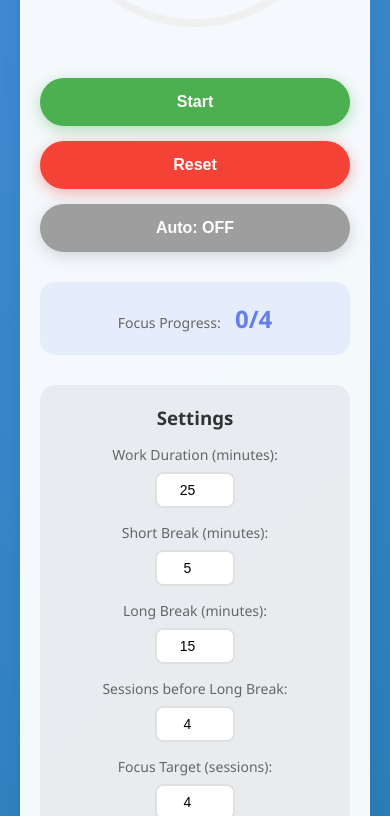
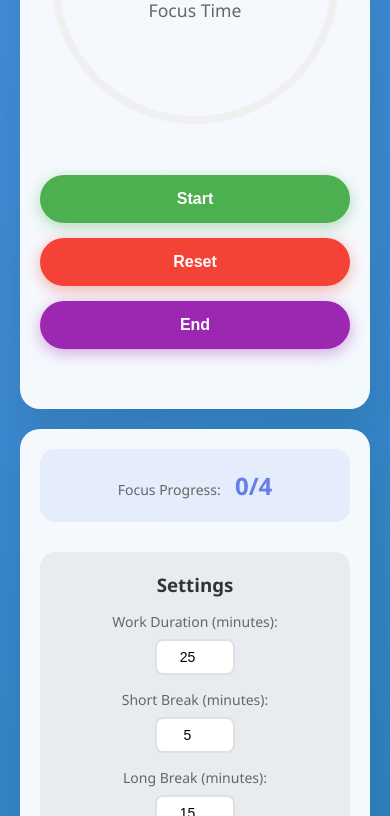
Before and after one commit to mattjahrgut/pomodoro, a plain HTML site: page index.html in a window 390 px wide. Shown: the part 433-1249 px from the top of the page. Drawn offline with Linux system fonts and the light colour scheme.

Commit message:
Redesign with stats to the right

```diff
--- a/index.html
+++ b/index.html
@@ -8,8 +8,17 @@
 </head>
 <body>
     <div class="container">
-        <div class="timer-card">
-            <h1 class="title">🍅 Pomodoro Timer</h1>
+        <div class="header-container">
+            <h1 class="title">🍎 Pomodoro Timer</h1>
+        </div>
+
+        <div class="main-content">
+            <div class="timer-section">
+                <div class="auto-control">
+                    <button class="control-btn auto-btn" id="auto-btn">
+                        <span class="btn-text">Auto: OFF</span>
+                    </button>
+                </div>
 
                 <div class="timer-display">
                     <div class="time-circle">
@@ -31,11 +40,13 @@
                     <button class="control-btn reset-btn" id="reset-btn">
                         <span class="btn-text">Reset</span>
                     </button>
-                <button class="control-btn auto-btn" id="auto-btn">
-                    <span class="btn-text">Auto: OFF</span>
+                    <button class="control-btn end-btn" id="end-btn">
+                        <span class="btn-text">End</span>
                     </button>
                 </div>
+            </div>
 
+            <div class="sidebar">
                 <div class="session-info">
                     <div class="session-counter">
                         <span class="counter-label">Focus Progress:</span>
@@ -68,6 +79,7 @@
                 </div>
             </div>
         </div>
+    </div>
 
     <script src="script.js"></script>
 </body>
--- a/script.js
+++ b/script.js
@@ -27,6 +27,7 @@ class PomodoroTimer {
         this.modeLabel = document.getElementById('mode-label');
         this.startBtn = document.getElementById('start-btn');
         this.resetBtn = document.getElementById('reset-btn');
+        this.endBtn = document.getElementById('end-btn');
         this.autoBtn = document.getElementById('auto-btn');
         this.sessionCountDisplay = document.getElementById('session-count');
         this.progressRing = document.querySelector('.progress-ring-progress');
@@ -44,6 +45,7 @@ class PomodoroTimer {
     bindEvents() {
         this.startBtn.addEventListener('click', () => this.toggleTimer());
         this.resetBtn.addEventListener('click', () => this.resetTimer());
+        this.endBtn.addEventListener('click', () => this.endSession());
         this.autoBtn.addEventListener('click', () => this.toggleAutoMode());
 
         // Mode selection removed - sessions are now automatic
@@ -139,6 +141,13 @@ class PomodoroTimer {
         this.totalTime = this.timeLeft;
         this.updateDisplay();
         this.updateProgressRing();
+    }
+
+    endSession() {
+        if (this.isRunning) {
+            this.pauseTimer();
+        }
+        this.completeSession();
     }
 
     completeSession() {
--- a/styles.css
+++ b/styles.css
@@ -16,16 +16,55 @@ body {
 
 .container {
     width: 100%;
-    max-width: 500px;
+    max-width: 1000px;
+    text-align: center;
 }
 
-.timer-card {
+.header-container {
+    border-radius: 20px;
+    padding: 20px;
+    margin-bottom: 30px;
+    text-align: center;
+}
+
+.header-container .title {
+    background: rgba(255, 255, 255, 0.95);
+    backdrop-filter: blur(10px);
+    border-radius: 15px;
+    padding: 15px 25px;
+    box-shadow: 0 10px 30px rgba(0, 0, 0, 0.1);
+    display: inline-block;
+    margin: 0;
+    font-size: 2.5rem;
+    color: #333;
+    font-weight: 600;
+}
+
+.main-content {
+    display: flex;
+    gap: 40px;
+    align-items: center;
+    justify-content: center;
+}
+
+.timer-section {
     background: rgba(255, 255, 255, 0.95);
     backdrop-filter: blur(10px);
     border-radius: 20px;
     padding: 40px 30px;
     box-shadow: 0 20px 40px rgba(0, 0, 0, 0.1);
     text-align: center;
+    min-width: 400px;
+}
+
+.sidebar {
+    background: rgba(255, 255, 255, 0.95);
+    backdrop-filter: blur(10px);
+    border-radius: 20px;
+    padding: 30px;
+    box-shadow: 0 20px 40px rgba(0, 0, 0, 0.1);
+    min-width: 300px;
+    max-width: 350px;
 }
 
 .title {
@@ -35,6 +74,11 @@ body {
     font-weight: 600;
 }
 
+
+.auto-control {
+    margin-bottom: 20px;
+    text-align: center;
+}
 
 .timer-display {
     margin-bottom: 40px;
@@ -163,6 +207,18 @@ body {
     box-shadow: 0 6px 20px rgba(33, 150, 243, 0.4);
 }
 
+.end-btn {
+    background: #9c27b0;
+    color: white;
+    box-shadow: 0 4px 15px rgba(156, 39, 176, 0.4);
+}
+
+.end-btn:hover {
+    background: #7b1fa2;
+    transform: translateY(-2px);
+    box-shadow: 0 6px 20px rgba(156, 39, 176, 0.4);
+}
+
 .session-info {
     margin-bottom: 30px;
     padding: 20px;
@@ -223,9 +279,53 @@ body {
 }
 
 /* Responsive design */
+@media (max-width: 900px) {
+    .main-content {
+        flex-direction: column;
+        align-items: center;
+        gap: 20px;
+    }
+
+    .timer-section {
+        min-width: auto;
+        width: 100%;
+        max-width: 400px;
+    }
+
+    .sidebar {
+        min-width: auto;
+        max-width: 400px;
+        width: 100%;
+    }
+
+    .header-container {
+        margin-bottom: 20px;
+        padding: 15px;
+    }
+
+    .header-container .title {
+        font-size: 2.2rem;
+        padding: 12px 20px;
+    }
+}
+
 @media (max-width: 600px) {
-    .timer-card {
+    .header-container {
+        padding: 12px;
+        margin-bottom: 15px;
+    }
+
+    .header-container .title {
+        font-size: 2rem;
+        padding: 10px 18px;
+    }
+
+    .timer-section {
         padding: 30px 20px;
+    }
+
+    .sidebar {
+        padding: 20px;
     }
 
     .title {
@@ -235,7 +335,6 @@ body {
     .time {
         font-size: 2.5rem;
     }
-
 
     .controls {
         flex-direction: column;
```
Lines whose indentation alone changed are shown as unchanged.
